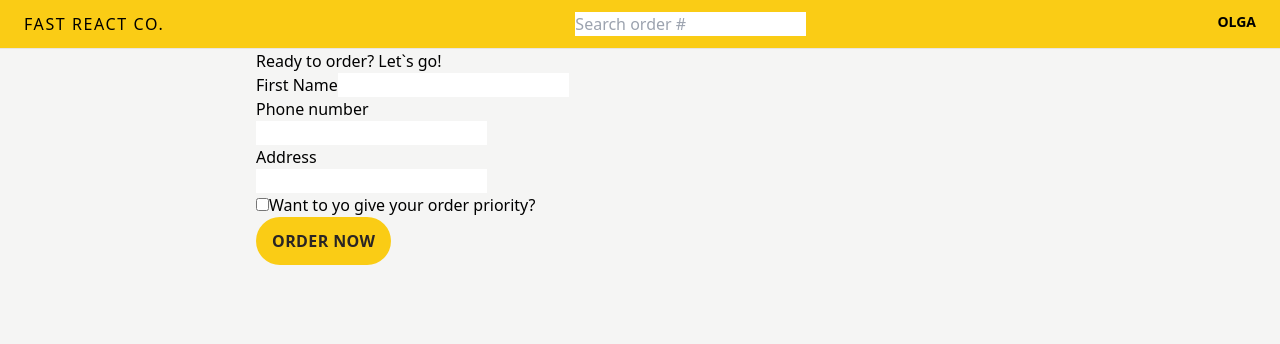
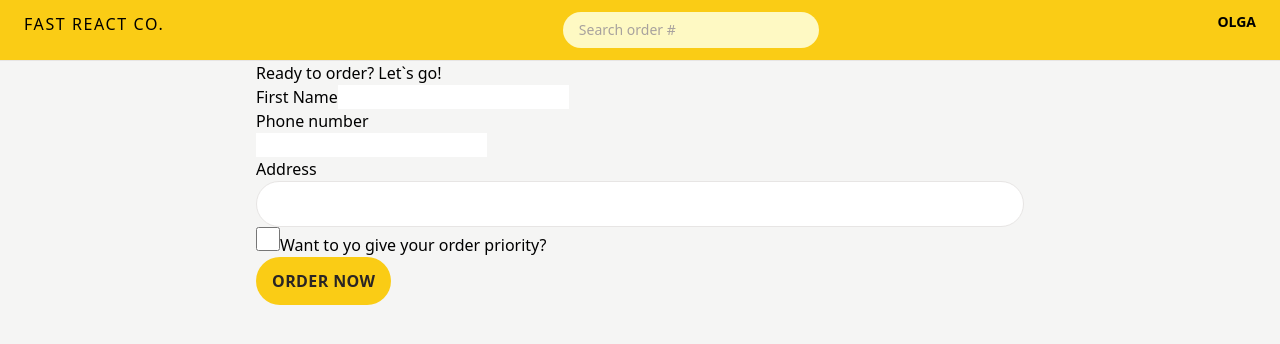
Before and after one commit to uhpoler/FastReactPizza, a React (Vite) app: page /order/new in a window 1280 px wide. Shown: the top 344 px of the page. Built offline with nearby package versions, Linux system fonts and the light colour scheme.

Commit message:
Styled form elements

```diff
--- a/src/features/order/CreateOrder.jsx
+++ b/src/features/order/CreateOrder.jsx
@@ -61,12 +61,18 @@
         <div>
           <label>Address</label>
           <div>
-            <input type="text" name="address" required />
+            <input
+              className="w-full rounded-full border border-stone-200 px-4 py-2 text-sm transition-all duration-300 placeholder:text-stone-400 focus:outline-none focus:ring focus:ring-yellow-400 md:px-6 md:py-3"
+              type="text"
+              name="address"
+              required
+            />
           </div>
         </div>
 
         <div>
           <input
+            className="h-6 w-6 accent-yellow-400 focus:outline-none focus:ring focus:ring-yellow-400 focus:ring-offset-2"
             type="checkbox"
             name="priority"
             id="priority"
--- a/src/features/order/SearchOrder.jsx
+++ b/src/features/order/SearchOrder.jsx
@@ -18,6 +18,7 @@
         placeholder="Search order #"
         value={query}
         onChange={(e) => setQuery(e.target.value)}
+        className="w-28 rounded-full bg-yellow-100 px-4 py-2 text-sm duration-300 placeholder:text-stone-400 focus:outline-none focus:ring focus:ring-yellow-500 focus:ring-opacity-50 sm:w-64 sm:focus:w-72"
       />
     </form>
   );
```
